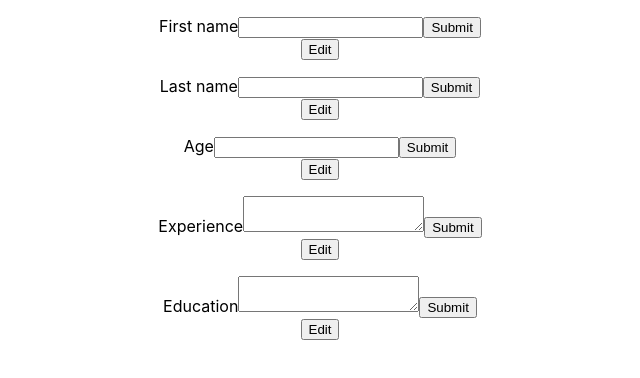
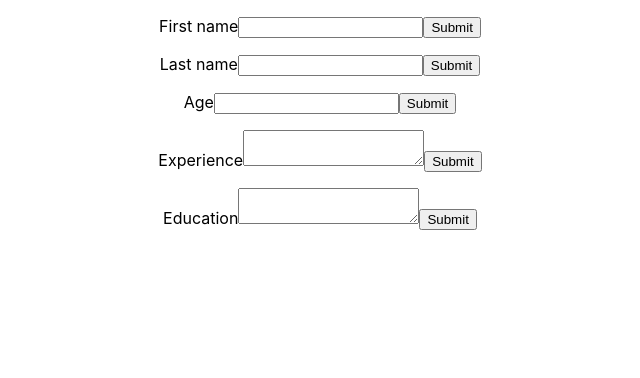
Before and after one commit to DanielNicolae/react_exercice, a React (Create React App) app: page / in a window 1280 px wide. Shown: the top 378 px of the page, without its empty margins (320-960 px from the left). Built offline with nearby package versions, Linux system fonts and the light colour scheme.

Commit message:
I solved the bug regarding the transition between submit and edit for each field.

```diff
--- a/src/App.js
+++ b/src/App.js
@@ -8,16 +8,16 @@ function App() {
   const [taskArray, setTaskArray] = useState([]);
   const [text, setText] = useState("");
 
-  function handleSubmit(e) {
-    setTaskArray(
-      [
-        ...taskArray,
-        text
-      ]
-    )
-    console.log(taskArray);
-    e.preventDefault();
-  }
+  // function handleSubmit(e) {
+  //   setTaskArray(
+  //     [
+  //       ...taskArray,
+  //       text
+  //     ]
+  //   )
+  //   console.log(taskArray);
+  //   e.preventDefault();
+  // }
 
   function submitFirstName(e) {
     e.preventDefault();
@@ -28,8 +28,11 @@ function App() {
     const firstName = document.getElementsByClassName("firstName")[0];
     if (firstName) {
       firstName.classList.add("show");
+      firstName.classList.remove("hide");
       firstName.textContent = text;
     }
+    const editButton = document.getElementsByClassName("editFirstName")[0];
+    editButton.classList.remove("hide");
   }
   function submitLastName(e) {
     e.preventDefault();
@@ -40,8 +43,11 @@ function App() {
     const lastName = document.getElementsByClassName("lastName")[0];
     if (lastName) {
       lastName.classList.add("show");
+      lastName.classList.remove("hide");
       lastName.textContent = text;
     }
+    const editButton = document.getElementsByClassName("editLastName")[0];
+    editButton.classList.remove("hide");
   }
   function submitAge(e) {
     e.preventDefault();
@@ -52,8 +58,11 @@ function App() {
     const age = document.getElementsByClassName("age")[0];
     if (age) {
       age.classList.add("show");
+      age.classList.remove("hde");
       age.textContent = text;
     }
+    const editButton = document.getElementsByClassName("editAge")[0];
+    editButton.classList.remove("hide");
   }
   function submitExperience(e) {
     e.preventDefault();
@@ -64,8 +73,11 @@ function App() {
     const experience = document.getElementsByClassName("experience")[0];
     if (experience) {
       experience.classList.add("show");
+      experience.classList.remove("hide");
       experience.textContent = text;
     }
+    const editButton = document.getElementsByClassName("editExperience")[0];
+    editButton.classList.remove("hide");
   }
   function submitEducation(e) {
     e.preventDefault();
@@ -76,8 +88,11 @@ function App() {
     const education = document.getElementsByClassName("education")[0];
     if (education) {
       education.classList.add("show");
+      education.classList.remove("hide");
       education.textContent = text;
     }
+    const editButton = document.getElementsByClassName("editEducation")[0];
+    editButton.classList.remove("hide");
   }
 
   function editFirstName() {
@@ -89,6 +104,8 @@ function App() {
       inputField.classList.remove("hide");
       inputField.classList.add("show");
     }
+    const editButton = document.getElementsByClassName("editFirstName")[0];
+    editButton.classList.add("hide");
   }
   function editLastName() {
     const lastName = document.getElementsByClassName("lastName")[0];
@@ -99,6 +116,8 @@ function App() {
       inputField.classList.remove("hide");
       inputField.classList.add("show");
     }
+    const editButton = document.getElementsByClassName("editLastName")[0];
+    editButton.classList.add("hide");
   }
   function editAge() {
     const age = document.getElementsByClassName("age")[0];
@@ -109,6 +128,8 @@ function App() {
       inputField.classList.remove("hide");
       inputField.classList.add("show");
     }
+    const editButton = document.getElementsByClassName("editAge")[0];
+    editButton.classList.add("hide");
   }
   function editExperience() {
     const experience = document.getElementsByClassName("experience")[0];
@@ -119,6 +140,8 @@ function App() {
       inputField.classList.remove("hide");
       inputField.classList.add("show");
     }
+    const editButton = document.getElementsByClassName("editExperience")[0];
+    editButton.classList.add("hide");
   }
   function editEducation() {
     const education = document.getElementsByClassName("education")[0];
@@ -129,6 +152,8 @@ function App() {
       inputField.classList.remove("hide");
       inputField.classList.add("show");
     }
+    const editButton = document.getElementsByClassName("editEducation")[0];
+    editButton.classList.add("hide");
   }
 
   return (
@@ -150,7 +175,7 @@ function App() {
           }}></input>
           <button>Submit</button>
         </form>
-        <button classname="editFirstName hide" onClick={editFirstName}>Edit</button>
+        <button className="editFirstName hide" onClick={editFirstName}>Edit</button>
       </div>
       <div className="lastNameContainer">
         <p className="lastName"></p>
@@ -161,7 +186,7 @@ function App() {
           }}></input>
           <button>Submit</button>
         </form>
-        <button classname="editLastName" onClick={editLastName}>Edit</button>
+        <button className="editLastName hide" onClick={editLastName}>Edit</button>
       </div>
       <div className="ageContainer">
         <p className="age"></p>
@@ -172,7 +197,7 @@ function App() {
           }}></input>
           <button>Submit</button>
         </form>
-        <button classname="editAge" onClick={editAge}>Edit</button>
+        <button className="editAge hide" onClick={editAge}>Edit</button>
       </div>
       <div className="experienceContainer">
         <p className="experience"></p>
@@ -183,7 +208,7 @@ function App() {
           }}></textarea>
           <button>Submit</button>
         </form>
-        <button classname="editExperience" onClick={editExperience}>Edit</button>
+        <button className="editExperience hide" onClick={editExperience}>Edit</button>
       </div>
       <div className="educationContainer">
         <p className="education"></p>
@@ -194,7 +219,7 @@ function App() {
           }}></textarea>
           <button>Submit</button>
         </form>
-        <button classname="editEducation" onClick={editEducation}>Edit</button>
+        <button className="editEducation hide" onClick={editEducation}>Edit</button>
       </div>
     </div>
   );
--- a/src/styles/TextField.css
+++ b/src/styles/TextField.css
@@ -1,9 +1,8 @@
+.show
+{
+  display: block;
+}
 .hide
 {
   display: none;
 }
-
-.show
-{
-  display: block;
-}
```
